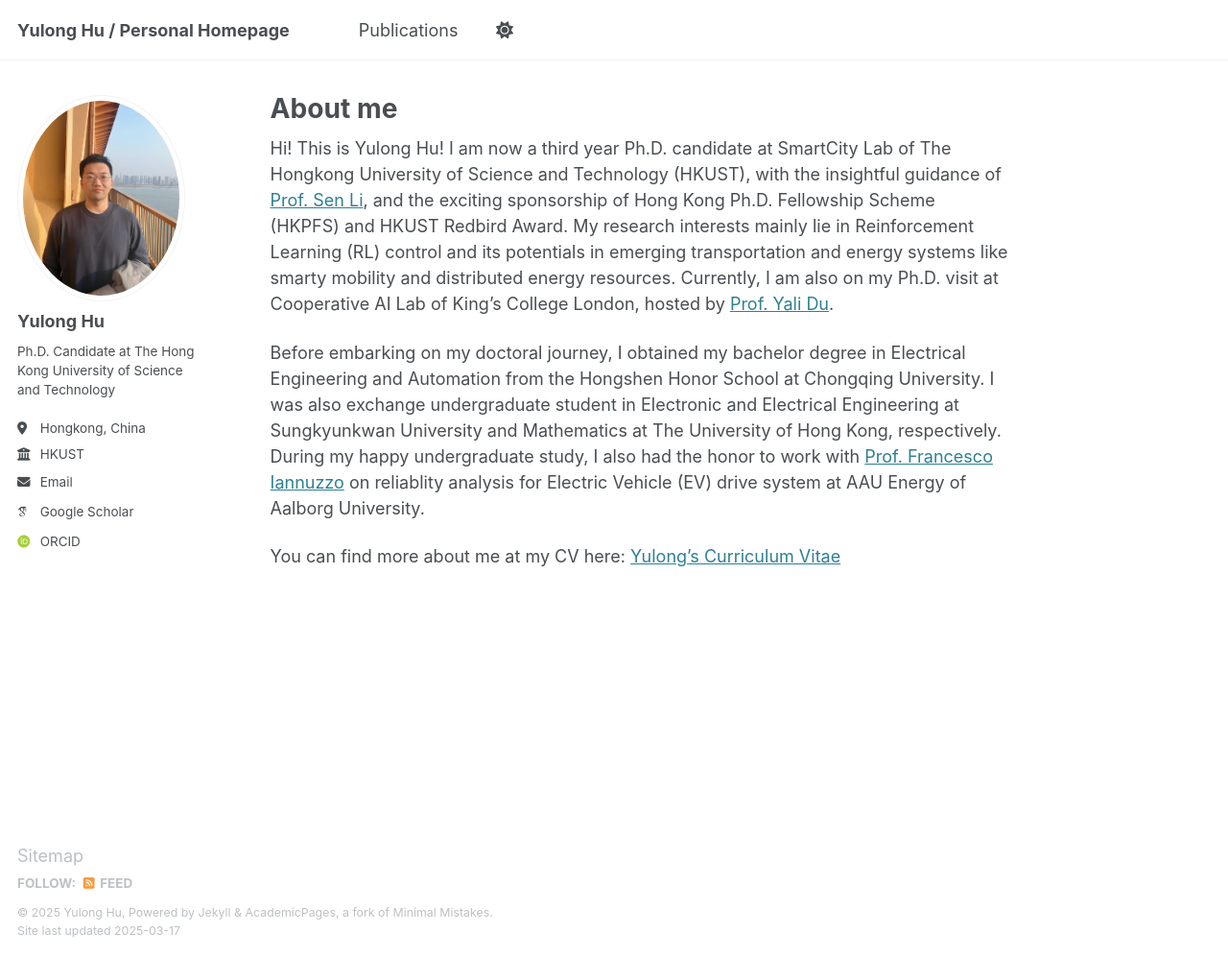
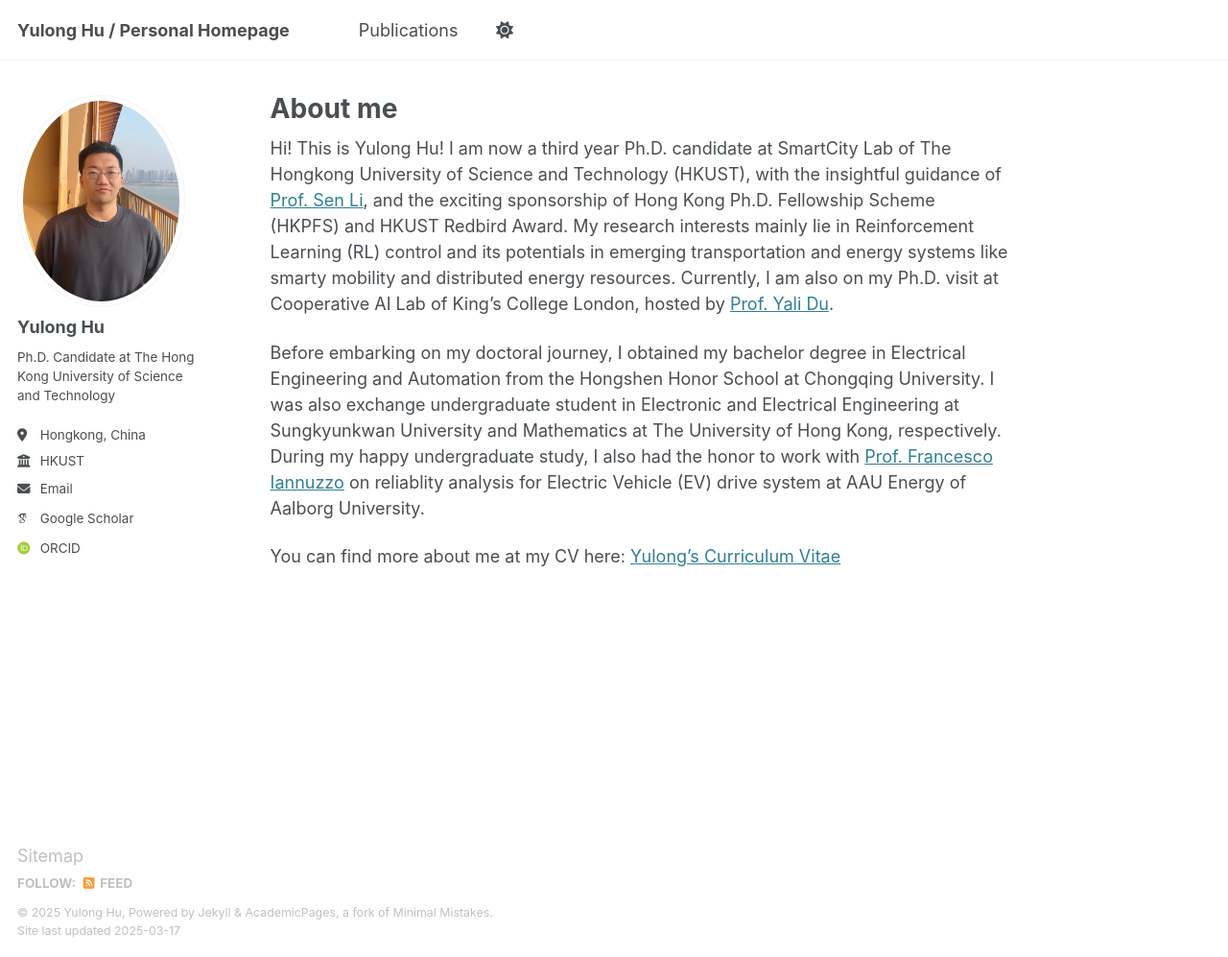
Before and after one commit to yulonghu2000/yulonghu2000.github.io, a Jekyll site: the page built from _pages/about.md, in a window 1280 px wide and 997 px high. Shown: the whole window at 96% size. Built offline with Jekyll 4.4.1, drawn with Linux system fonts in a browser that asks for light colours; some web fonts are replaced.

Commit message:
Update _config.yml

```diff
--- a/_config.yml
+++ b/_config.yml
@@ -22,7 +22,7 @@ repository               : "Randy0717/yulonghu.github.io"
 #               Additional customization can be done by editing /_includes/author-profile.html
 author:
   # Biographic information
-  avatar           : "hul5.jpg"
+  avatar           : "hul3.jpg"
   name             : "Yulong Hu"
   pronouns         : ""
   bio              : "Ph.D. Candidate at The Hong Kong University of Science and Technology"
```
